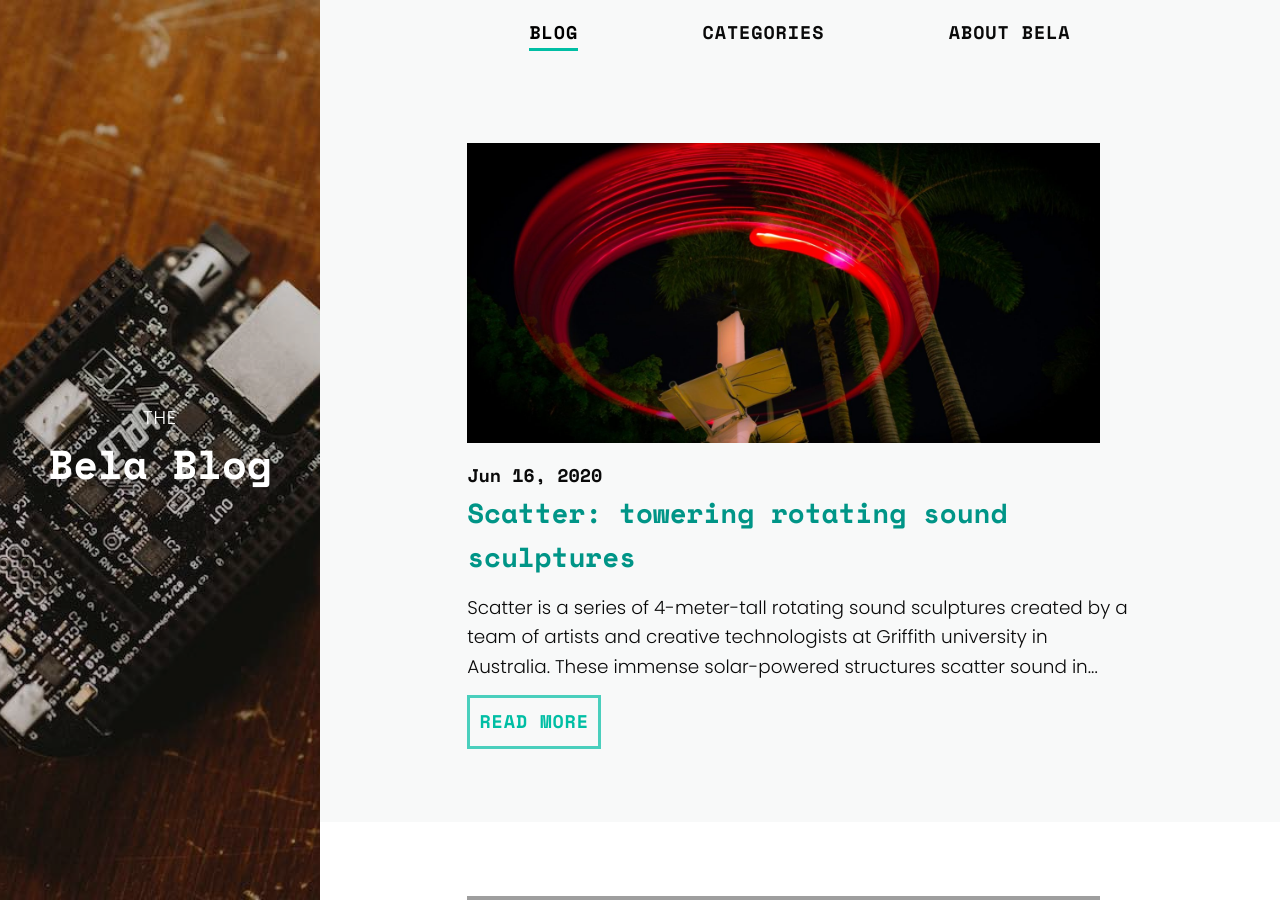
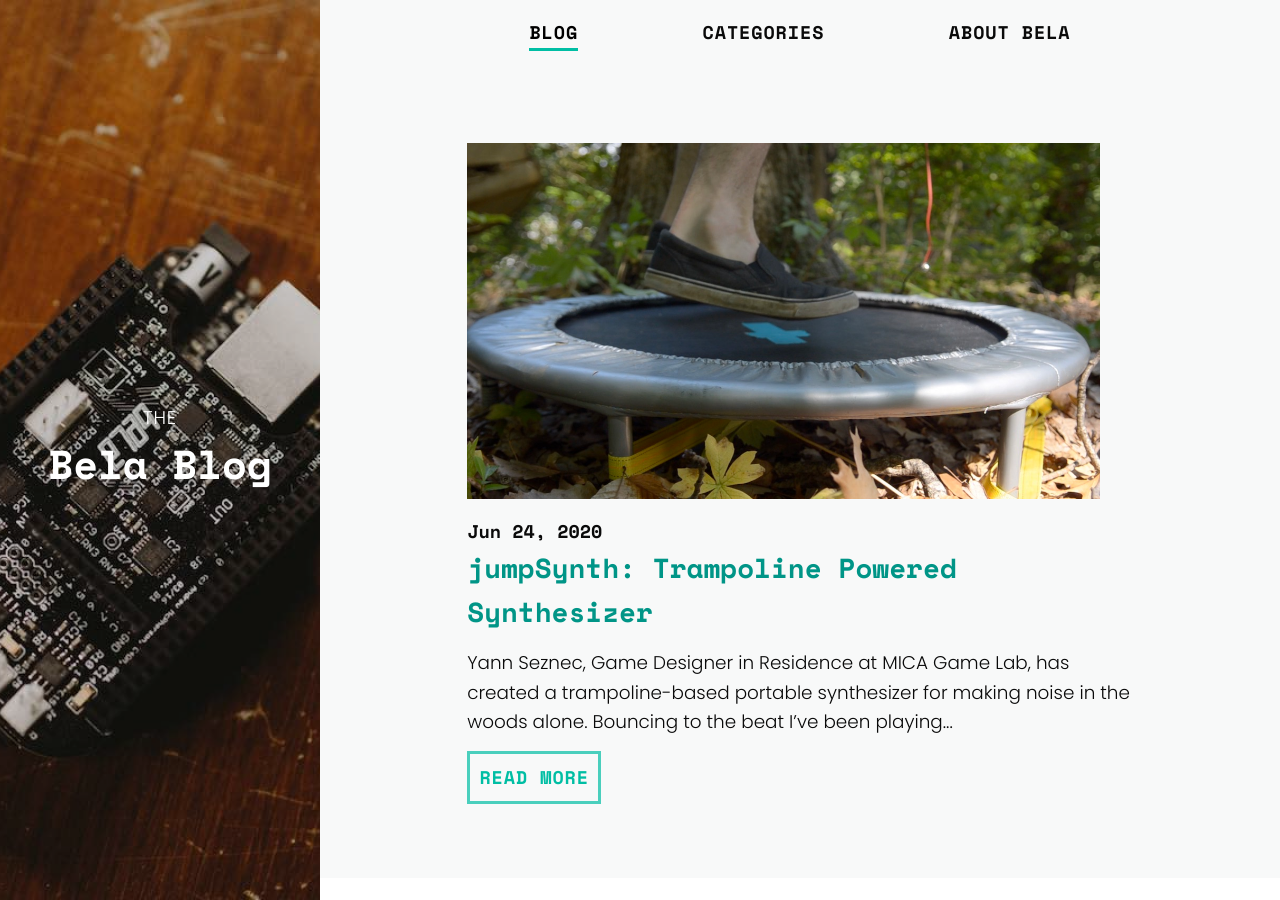
Before and after one commit to BelaPlatform/bela_newBlog, a Jekyll site: the page built from docs/index.html, in a window 1280 px wide and 900 px high. Built offline with Jekyll 4.4.1, drawn with Linux system fonts in a browser that asks for light colours; nearby versions of some CDN libraries; the list of posts is cut into pages by our own code; some of the changed text lies outside the part shown.

Commit message:
Yann's post live.

```diff
--- a/docs/_posts/2016-11-28-percussion.markdown
+++ b/docs/_posts/2016-11-28-percussion.markdown
@@ -24,9 +24,9 @@ The percussion instrument we have made detects strikes using piezo elements conn
 
 Piezo disks generate a voltage when they are deformed and are great sensors for making drum triggers or detecting knocks or changes in pressure in solid objects. One way of connecting the piezo disks to Bela is to use a simple voltage biasing circuit using two equally valued resistors. The analog inputs on the Bela board have a voltage range of 0-4.096V. If we were to connect the piezo directly to the analog input we would end up clipping the negative part of the piezo signal (half-wave rectification).
 
-By using the voltage biasing circuit we realign the zero point of the piezo signal up to around 2V, which gives us enough headroom to read both the positive and negative part of the piezo signal. Here’s an image of the voltage divider circuit for three piezo disks: in our circuit we used two 2.2 MOhm resistors for each piezo disk.
+By using the voltage biasing circuit we realign the zero point of the piezo signal up to around 2V, which gives us enough headroom to read both the positive and negative part of the piezo signal. Here’s an image of the voltage divider circuit for three piezo disks: in our circuit we used two 1 MOhm resistors for each piezo disk and another 2.2 KOhm resistor in series with the analog input to protect against voltage spikes.
 
-{% include single-image.html fileName="tiles/percussion-fritzing.jpg" %}
+{% include single-image.html fileName="tiles/piezo-bela.png" %}
 
 ## Signal conditioning
 
--- /dev/null
+++ b/docs/_posts/2020-06-24-trampoline-synth.markdown
@@ -0,0 +1,34 @@
+---
+layout: post
+title: "jumpSynth: Trampoline Powered Synthesizer"
+date: 2020-06-24
+categories:
+- "Projects"
+- "Instruments"
+- "Hardware"
+- "Installations"
+description: "jumpSynth: Trampoline Powered Synthesizer"
+image: trampoline/header.jpg
+author: bela
+---
+
+Yann Seznec, Game Designer in Residence at [MICA Game Lab](http://gamelab.mica.edu/), has created a trampoline-based portable synthesizer for making noise in the woods alone.
+
+{% include youtube.html youtube="qDNtRO8HQ2M"%}
+
+# Bouncing to the beat
+
+I’ve been playing around with trampolines as interfaces for some time now, starting a few years ago with [Tinderbox and Room to Play](https://www.yannseznec.com/works/room-to-play/). The premise is really simple – with some copper tape underneath the trampoline you can make a switch circuit that is completed each time someone jumps, making the equivalent of a button press. You can then use that to make noise (or play a game or anything, really). It’s an incredibly satisfying and universal interaction, jumping up and down to control sounds just works well for some reason.
+
+
+{% include youtube.html youtube="28DZphxIRe8"%}
+
+This past semester I taught a class at MICA called Experimental Sound Games, so I resurrected my old trampoline ideas to use as one of the main assignments for the class. The whole pandemic situation meant that the projects couldn’t be completed quite as planned, but some of them turned out super well anyway! To help them along I made this tutorial video.
+
+# What's inside
+
+In terms of the jumpSynth – the synth part is a [Pure Data](https://puredata.info/) patch running on a Bela. I’m no synthesis expert, so it’s a kind of silly synth with 8 analog control inputs. It produces a fun array of sounds overall – I designed the sound to work well with the jumping interface. The synth plays a sequence of notes from an array in a loop. With each “button” press from the trampoline it plays the next note. There is a button for randomizing the notes. This is a sound design trick I rely on pretty often (it even shows up on the menu system for my old iPhone game Bad Hotel, which I talk about in some depth [here](https://youtu.be/ZZmisHnVQXQ)).
+
+{% include double-image.html left="trampoline/jumpSynth_box.jpg" right="trampoline/jumpSynth_inside1.jpeg" %}
+
+You can find all the code and more technical info on the [GitHub repository for this project](https://github.com/yannseznec/jumpSynth). If you like Yann's work check out his [website](https://www.yannseznec.com/) and a previous post on [The Book of Knowledge of Impractical Musical Devices](https://blog.bela.io/2020/03/06/book-impractical-musical-devices-yann-seznec/).
```
Also changed, not shown: docs/assets/images/tiles/piezo-bela.png (added), docs/assets/images/trampoline/header.jpg (added), docs/assets/images/trampoline/jumpSynth_box.jpg (added), docs/assets/images/trampoline/jumpSynth_inside1.jpeg (added).
